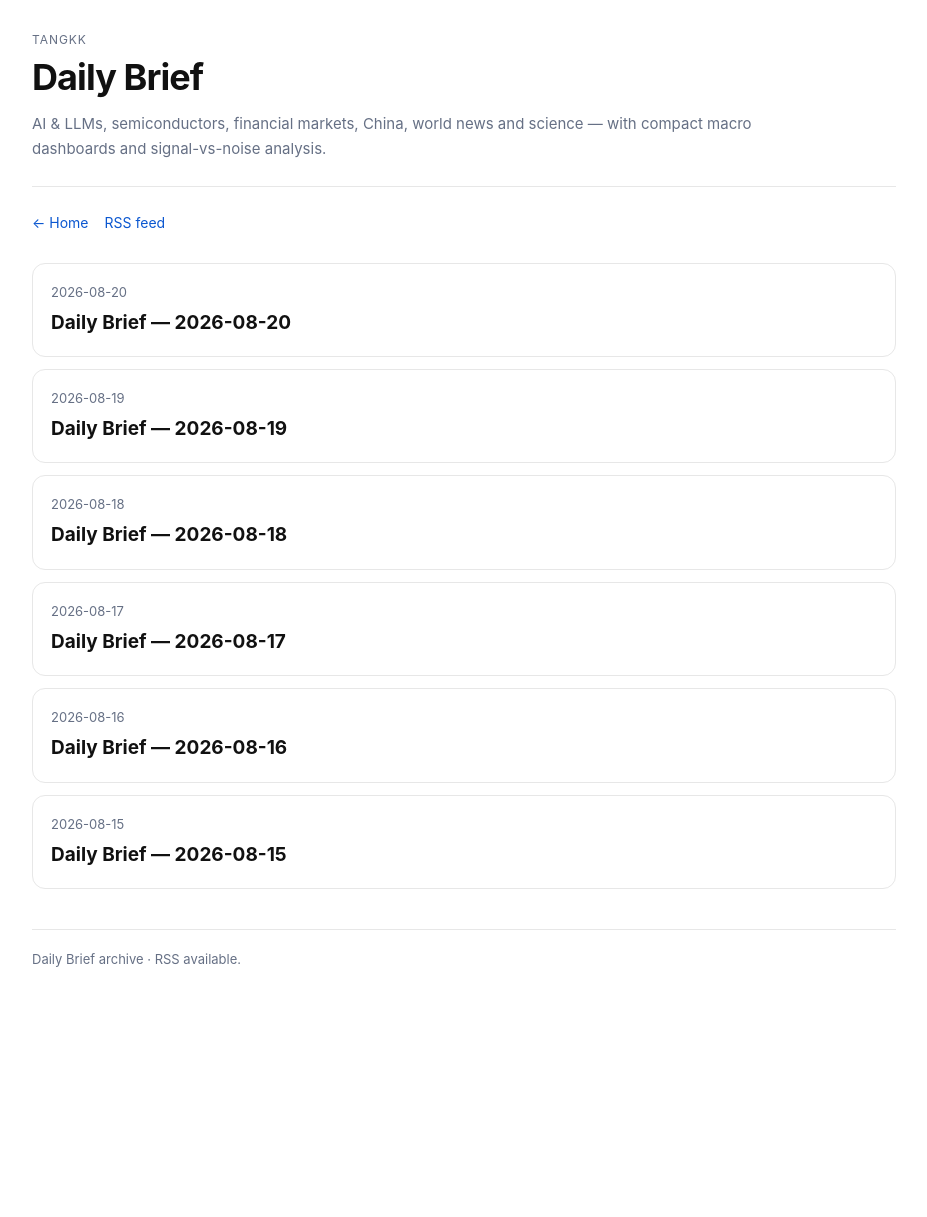
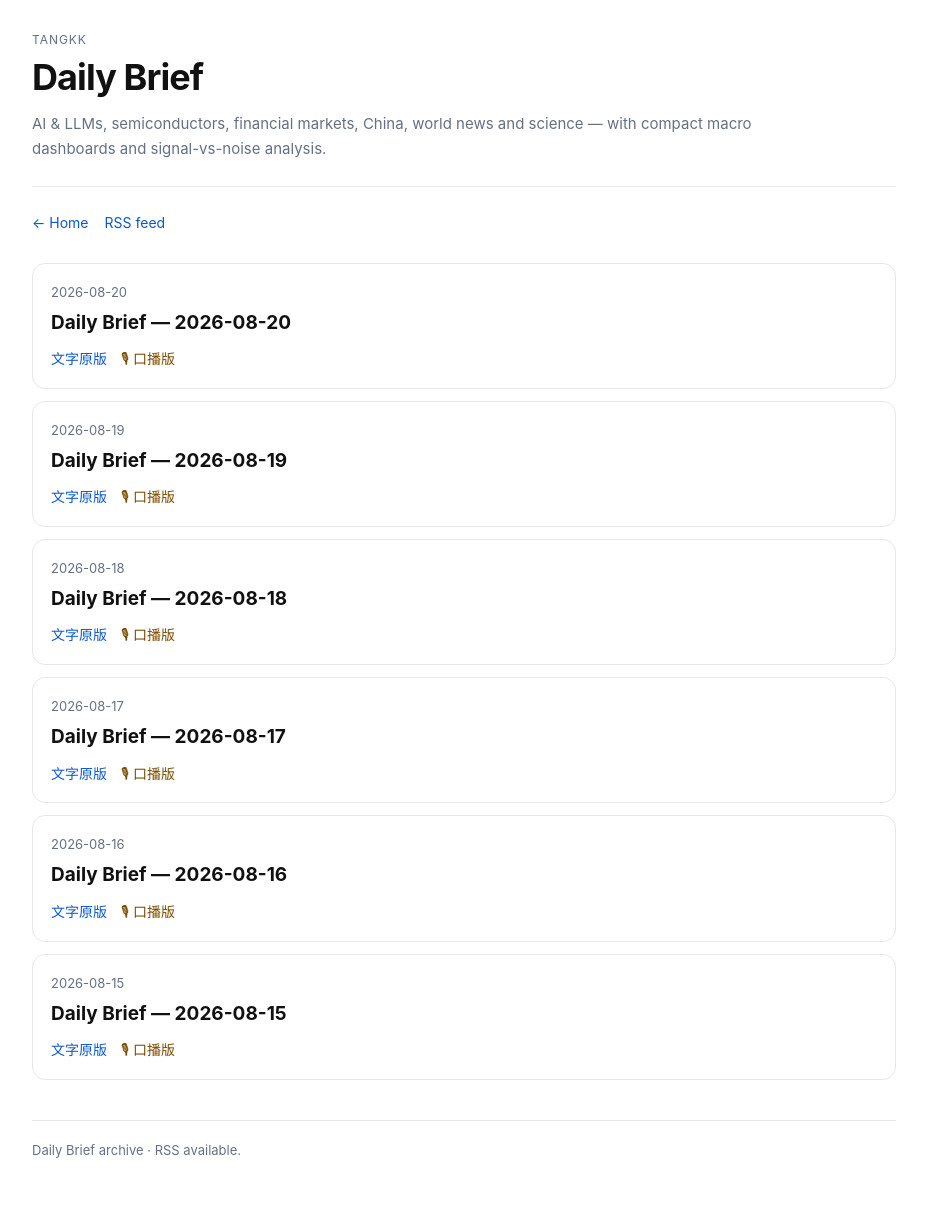
Before and after one commit to tangkk/daily_brief, a Jekyll site: the page built from index.html, in a window 1280 px wide. Shown: the whole page, without its empty margins (176-1103 px from the left). Built offline with Jekyll 4.4.1, drawn with Linux system fonts in a browser that asks for light colours; before the commit the page ends 1026 px from its top, so only the background shows below that.

Commit message:
Add spoken-friendly versions to Daily Brief archive

```diff
--- a/index.html
+++ b/index.html
@@ -10,7 +10,7 @@ layout: null
   <link rel="alternate" type="application/rss+xml" title="Daily Brief RSS" href="{{ '/feed.xml' | relative_url }}">
   <title>Daily Brief</title>
   <style>
-    :root{--fg:#111;--muted:#667085;--line:#e7e7e7;--line2:#d6d6d6;--link:#0b57d0;--soft:#fafafa}*{box-sizing:border-box}body{margin:0;color:var(--fg);background:#fff;font-family:-apple-system,BlinkMacSystemFont,"Segoe UI",Roboto,"Helvetica Neue",Arial,"PingFang SC","Microsoft YaHei",sans-serif;font-size:16px;line-height:1.7}a{color:var(--link);text-decoration:none}a:hover{text-decoration:underline}.page{max-width:900px;margin:0 auto;padding:30px 18px 56px}.hero{padding-bottom:24px;border-bottom:1px solid var(--line);margin-bottom:24px}.eyebrow{margin:0 0 7px;color:var(--muted);font-size:12px;letter-spacing:.08em;text-transform:uppercase}h1{margin:0;font-size:36px;line-height:1.15;letter-spacing:-.025em}.subtitle{margin:12px 0 0;max-width:720px;color:var(--muted);font-size:15px}.nav{display:flex;gap:16px;flex-wrap:wrap;font-size:14px;margin-bottom:28px}.posts{list-style:none;margin:0;padding:0;display:grid;gap:12px}.post{display:block;padding:17px 18px;border:1px solid var(--line);border-radius:13px;color:inherit;background:#fff}.post:hover{text-decoration:none;border-color:var(--line2);background:var(--soft)}.post-date{display:block;color:var(--muted);font-size:13px;margin-bottom:4px}.post-title{display:block;font-weight:650;font-size:19px}.empty{color:var(--muted);padding:18px 0}.footer{margin-top:40px;padding-top:18px;border-top:1px solid var(--line);color:var(--muted);font-size:13px}@media(max-width:640px){.page{padding:20px 14px 40px}h1{font-size:30px}}
+    :root{--fg:#111;--muted:#667085;--line:#e7e7e7;--line2:#d6d6d6;--link:#0b57d0;--soft:#fafafa}*{box-sizing:border-box}body{margin:0;color:var(--fg);background:#fff;font-family:-apple-system,BlinkMacSystemFont,"Segoe UI",Roboto,"Helvetica Neue",Arial,"PingFang SC","Microsoft YaHei",sans-serif;font-size:16px;line-height:1.7}a{color:var(--link);text-decoration:none}a:hover{text-decoration:underline}.page{max-width:900px;margin:0 auto;padding:30px 18px 56px}.hero{padding-bottom:24px;border-bottom:1px solid var(--line);margin-bottom:24px}.eyebrow{margin:0 0 7px;color:var(--muted);font-size:12px;letter-spacing:.08em;text-transform:uppercase}h1{margin:0;font-size:36px;line-height:1.15;letter-spacing:-.025em}.subtitle{margin:12px 0 0;max-width:720px;color:var(--muted);font-size:15px}.nav{display:flex;gap:16px;flex-wrap:wrap;font-size:14px;margin-bottom:28px}.posts{list-style:none;margin:0;padding:0;display:grid;gap:12px}.post{padding:17px 18px;border:1px solid var(--line);border-radius:13px;background:#fff}.post-date{display:block;color:var(--muted);font-size:13px;margin-bottom:4px}.post-title{display:block;font-weight:650;font-size:19px}.post-links{display:flex;gap:14px;margin-top:8px;font-size:14px}.spoken{color:#7a4b00}.empty{color:var(--muted);padding:18px 0}.footer{margin-top:40px;padding-top:18px;border-top:1px solid var(--line);color:var(--muted);font-size:13px}@media(max-width:640px){.page{padding:20px 14px 40px}h1{font-size:30px}}
   </style>
 </head>
 <body>
@@ -19,7 +19,7 @@ layout: null
     <nav class="nav"><a href="https://tangkk.github.io/">← Home</a><a href="{{ '/feed.xml' | relative_url }}">RSS feed</a></nav>
     <section><ul class="posts">
       {% for post in site.posts %}
-      <li><a class="post" href="{{ post.url | relative_url }}"><span class="post-date">{{ post.date | date: "%Y-%m-%d" }}</span><span class="post-title">{{ post.title }}</span></a></li>
+      <li class="post"><span class="post-date">{{ post.date | date: "%Y-%m-%d" }}</span><span class="post-title">{{ post.title }}</span><div class="post-links"><a href="{{ post.url | relative_url }}">文字原版</a>{% assign spoken_date = post.date | date: "%Y-%m-%d" %}{% if spoken_date >= "2026-08-15" and spoken_date <= "2026-08-20" %}<a class="spoken" href="{{ '/spoken/' | append: spoken_date | append: '/' | relative_url }}">🎙 口播版</a>{% endif %}</div></li>
       {% else %}
       <li class="empty">The first Daily Brief will appear here after the next scheduled run.</li>
       {% endfor %}
```
